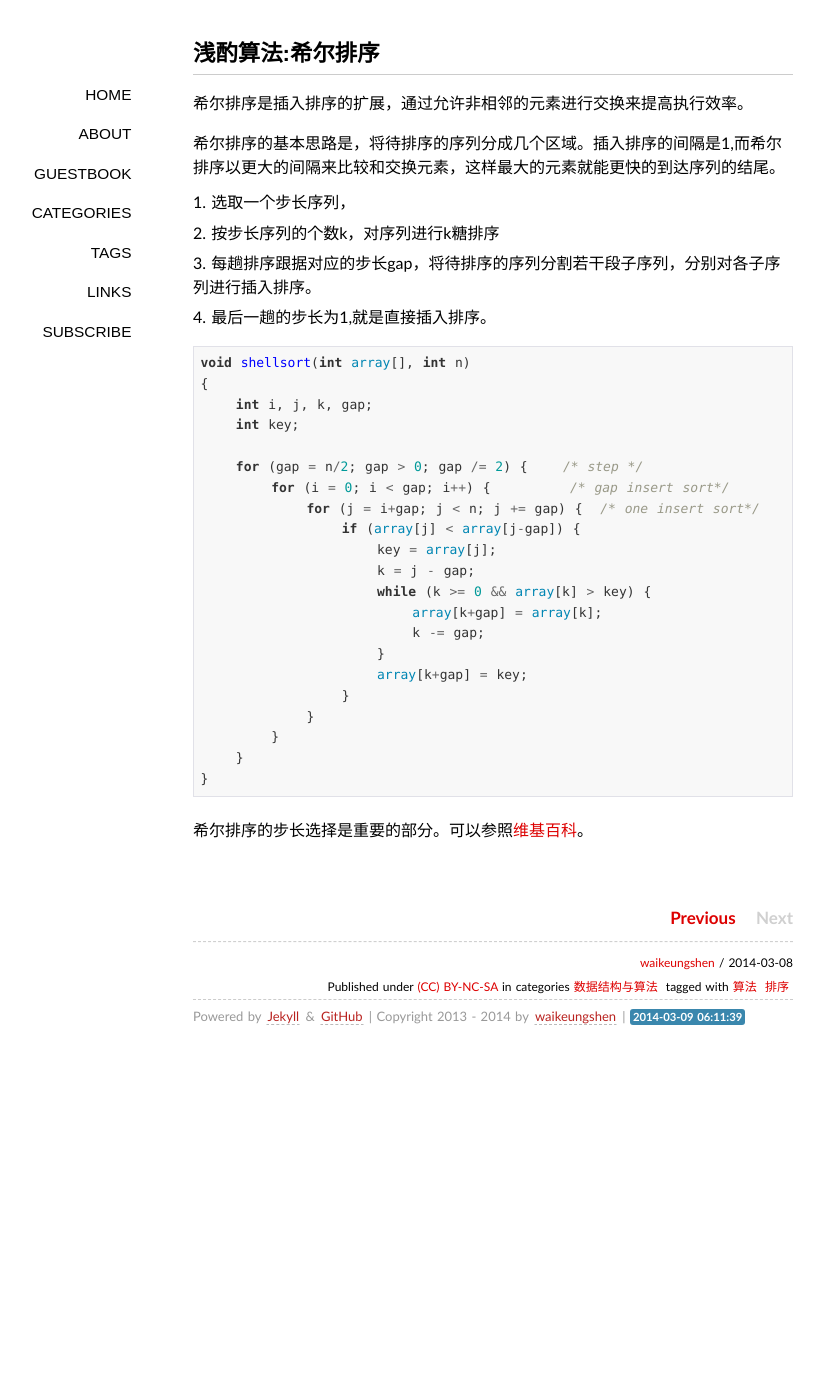
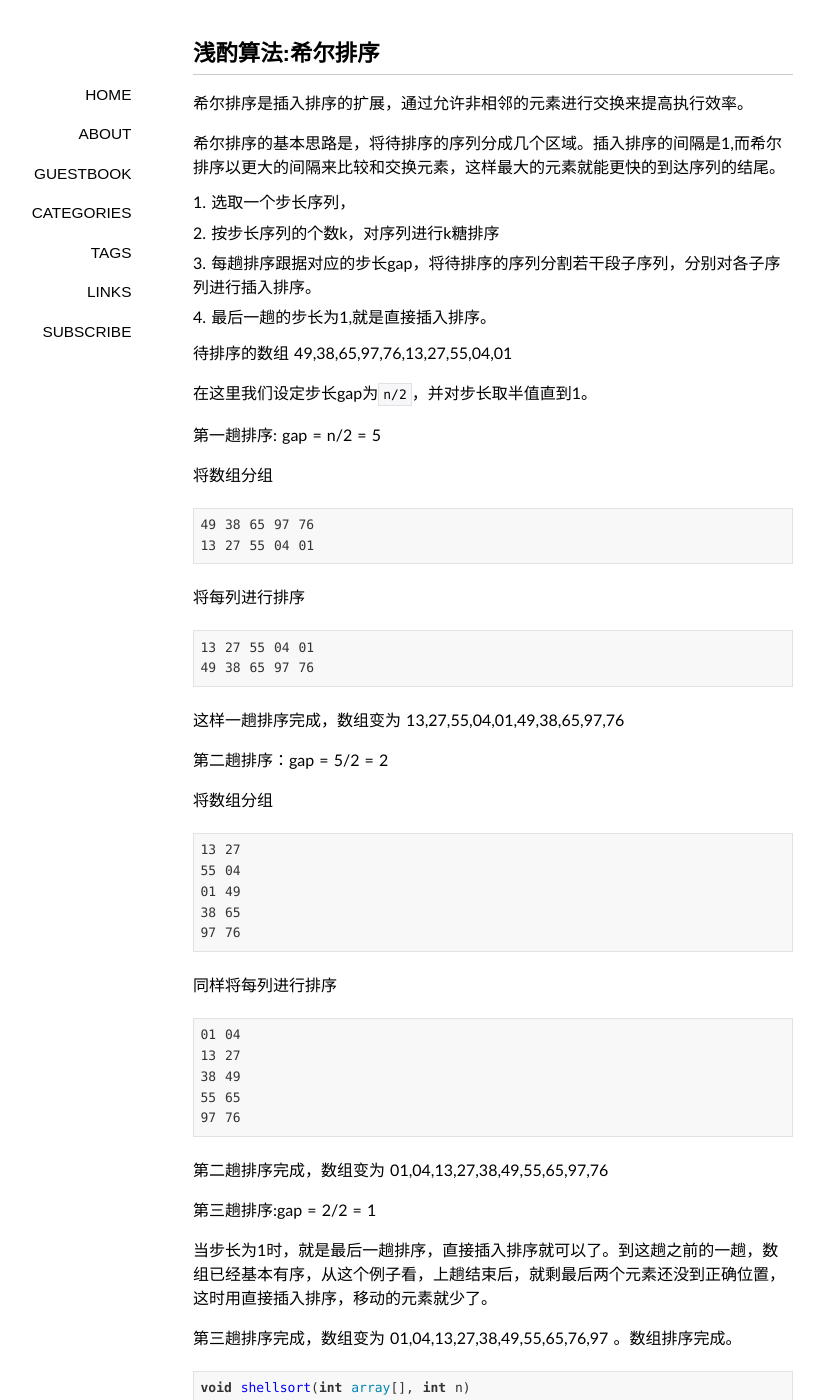
Before and after one commit to AndroidInternal/waikeung.github.com, a Jekyll site: the page built from _posts/2014-03-08-shell_sort.md, in a window 1280 px wide and 1400 px high. Shown: the whole window, without its empty margins (147-971 px from the left). Built offline with Jekyll 4.4.1, drawn with Linux system fonts in a browser that asks for light colours; some web fonts are replaced; Markdown is read by kramdown in place of the engine named in the settings; comment, search, counter and statistics services are not loaded.

Commit message:
更行shell sort

````diff
--- a/_posts/2014-03-08-shell_sort.md
+++ b/_posts/2014-03-08-shell_sort.md
@@ -14,6 +14,56 @@ tags: [算法, 排序]
 2. 按步长序列的个数k，对序列进行k糖排序
 3. 每趟排序跟据对应的步长gap，将待排序的序列分割若干段子序列，分别对各子序列进行插入排序。
 4. 最后一趟的步长为1,就是直接插入排序。
+
+待排序的数组 49,38,65,97,76,13,27,55,04,01
+
+在这里我们设定步长gap为`n/2`，并对步长取半值直到1。
+
+第一趟排序: gap = n/2 = 5
+
+将数组分组
+
+```
+49 38 65 97 76
+13 27 55 04 01
+```
+
+将每列进行排序
+
+```
+13 27 55 04 01
+49 38 65 97 76
+```
+
+这样一趟排序完成，数组变为 13,27,55,04,01,49,38,65,97,76
+
+第二趟排序：gap = 5/2 = 2
+
+将数组分组
+
+```
+13 27
+55 04
+01 49
+38 65
+97 76
+```
+同样将每列进行排序
+
+```
+01 04
+13 27
+38 49
+55 65
+97 76
+```
+第二趟排序完成，数组变为 01,04,13,27,38,49,55,65,97,76
+
+第三趟排序:gap = 2/2 = 1
+
+当步长为1时，就是最后一趟排序，直接插入排序就可以了。到这趟之前的一趟，数组已经基本有序，从这个例子看，上趟结束后，就剩最后两个元素还没到正确位置，这时用直接插入排序，移动的元素就少了。
+
+第三趟排序完成，数组变为 01,04,13,27,38,49,55,65,76,97 。数组排序完成。
 
 ```c
 void shellsort(int array[], int n)
````
